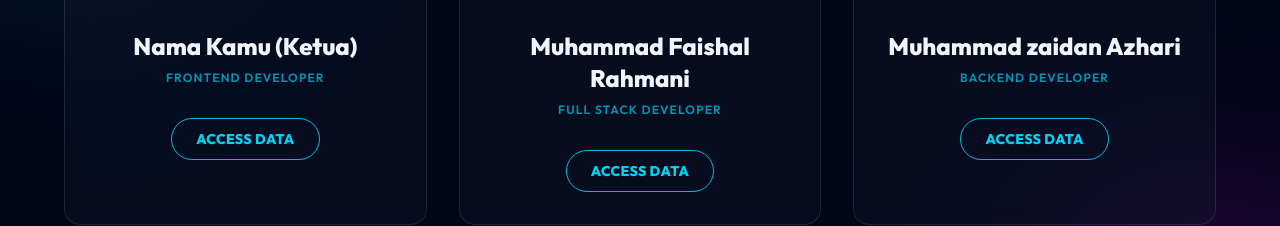
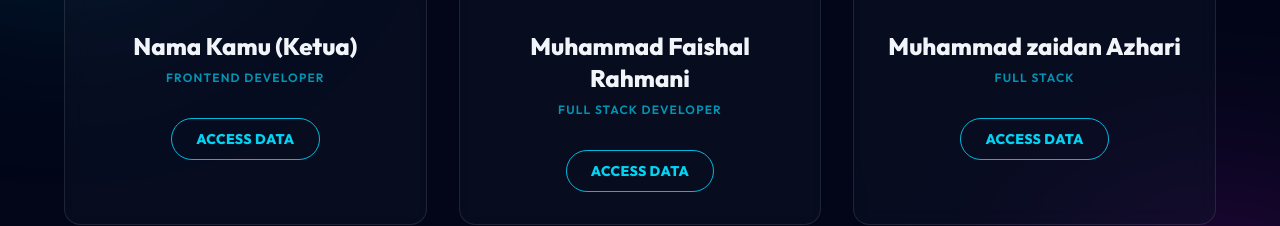
Before and after one commit to muhashaall17/sarimi-porto, a React (Vite) app: page / in a window 1280 px wide. Shown: the part 313-539 px from the top of the page. Built offline with nearby package versions, Linux system fonts and the light colour scheme.

Commit message:
perubahan role

```diff
--- a/src/data.js
+++ b/src/data.js
@@ -28,7 +28,7 @@ export const teamData = [
   {
     id: "zaidan",
     name: "Muhammad zaidan Azhari",
-    role: "Backend Developer",
+    role: "Full Stack",
     photo: fotoDummy,
     education: "Teknik Informatika, UNIKOM",
     experience: [
```
